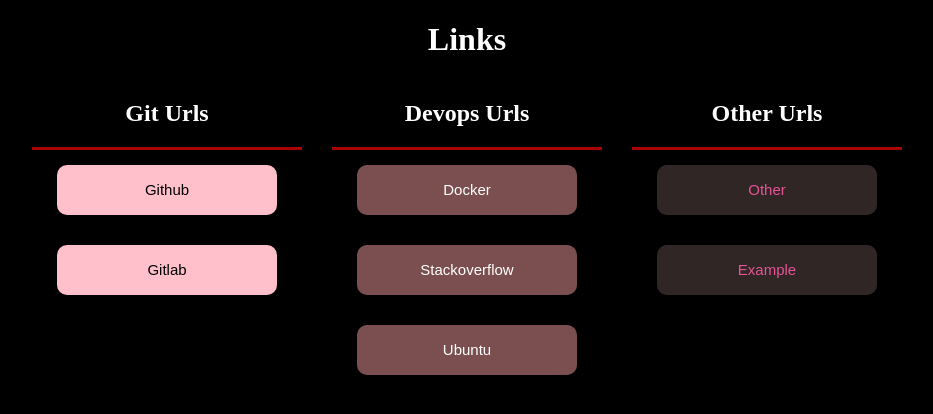
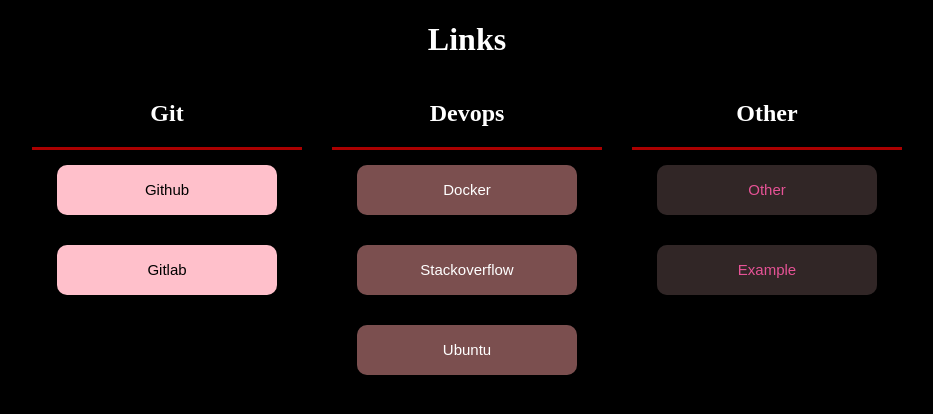
Before and after one commit to daghlani/links, a Flask app: page / in a window 1280 px wide. Shown: the top 414 px of the page, without its empty margins (173-1106 px from the left). Run offline with Flask 2, Linux system fonts and the light colour scheme.

Commit message:
some updates

```diff
--- a/templates/index.html
+++ b/templates/index.html
@@ -11,7 +11,7 @@
     {% for list in lists %}
         <div style="width: 300px">
             <div class=_title_div>
-                <h2 class=_title_h1><strong>{{ cml(list.group) }} Urls</strong></h2>
+                <h2 class=_title_h1><strong>{{ cml(list.group) }}</strong></h2>
             </div>
             <div class=_urls_div>
                 {% for url in  list.urls %}
```
Also changed, not shown: README.md, 1 other file.
